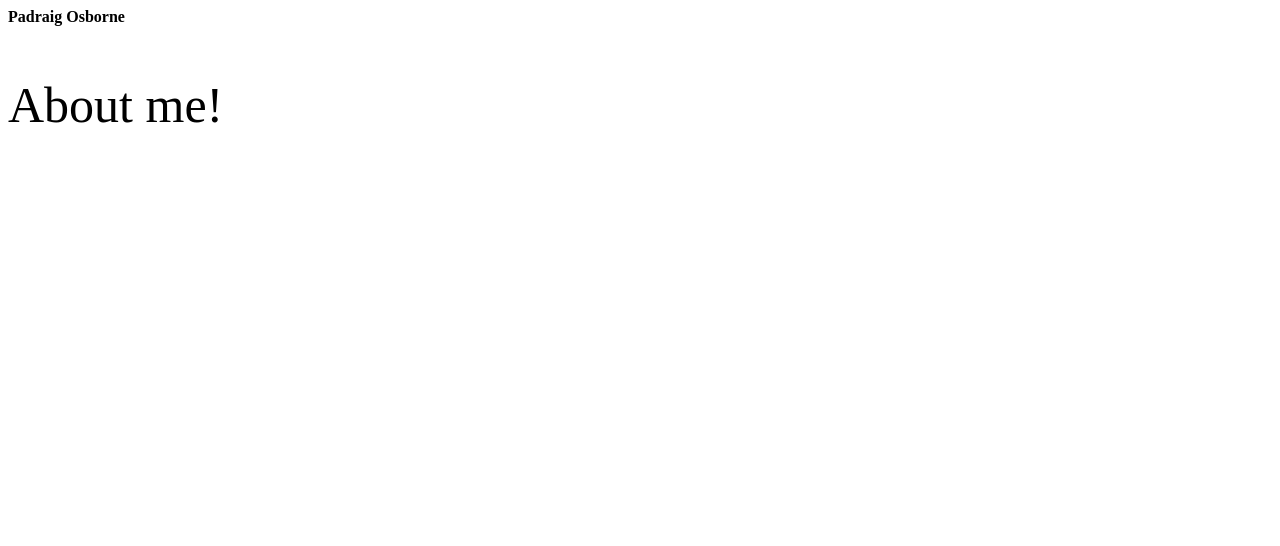
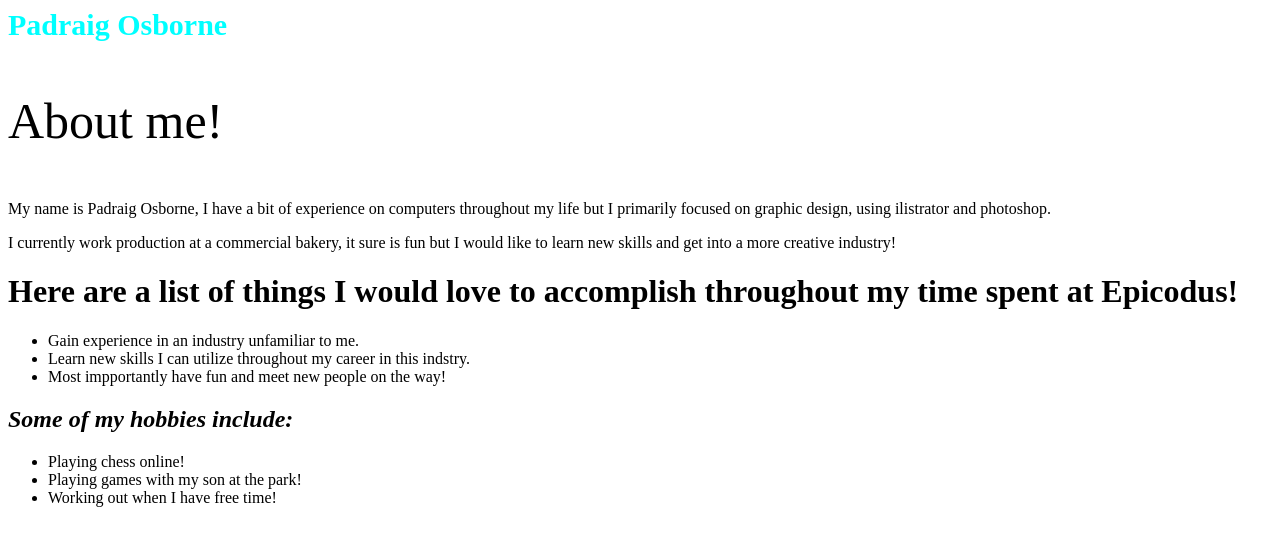
Before and after one commit to PadraigOsborne/program-suggester, a plain HTML site: page index.html/index.html in a window 1280 px wide. Drawn offline with Linux system fonts and the light colour scheme.

Commit message:
it will add context to the begining of my portfolio

```diff
--- a/index.html/css/styles.css
+++ b/index.html/css/styles.css
@@ -1,3 +1,8 @@
 .about {
     font-size:50px;
 }
+
+.title{
+    font-size: 30px;
+    color:aqua;
+}
--- a/index.html/index.html
+++ b/index.html/index.html
@@ -4,8 +4,23 @@
     <link rel="stylesheet" href="css/styles.css" type="text/css">
 <Head>
     <body>
-        <a><strong>Padraig Osborne</strong></a>
+        <a><div class="title"><strong>Padraig Osborne</strong></div></a>
         <Div class="about"><p>About me!</p></Div>
+        <div class="me">
+        <p>My name is Padraig Osborne, I have a bit of experience on computers throughout my life but I primarily focused on graphic design, using ilistrator and photoshop.</p>
+        <p>I currently work production at a commercial bakery, it sure is fun but I would like to learn new skills and get into a more creative industry!</p></div>
+        <h1>Here are a list of things I would love to accomplish throughout my time spent at Epicodus!</h1>
+        <ul>
+            <li>Gain experience in an industry unfamiliar to me.</li>
+            <li>Learn new skills I can utilize throughout my career in this indstry.</li>
+            <li>Most impportantly have fun and meet new people on the way!</li>
+        </ul>
+        <h2><em>Some of my hobbies include:</em></h2>
+        <Ul>
+            <li>Playing chess online!</li>
+            <li>Playing games with my son at the park!</li>
+            <li>Working out when I have free time!</li>
+        </Ul>
     </body>
 </Head>
 </html>
```
